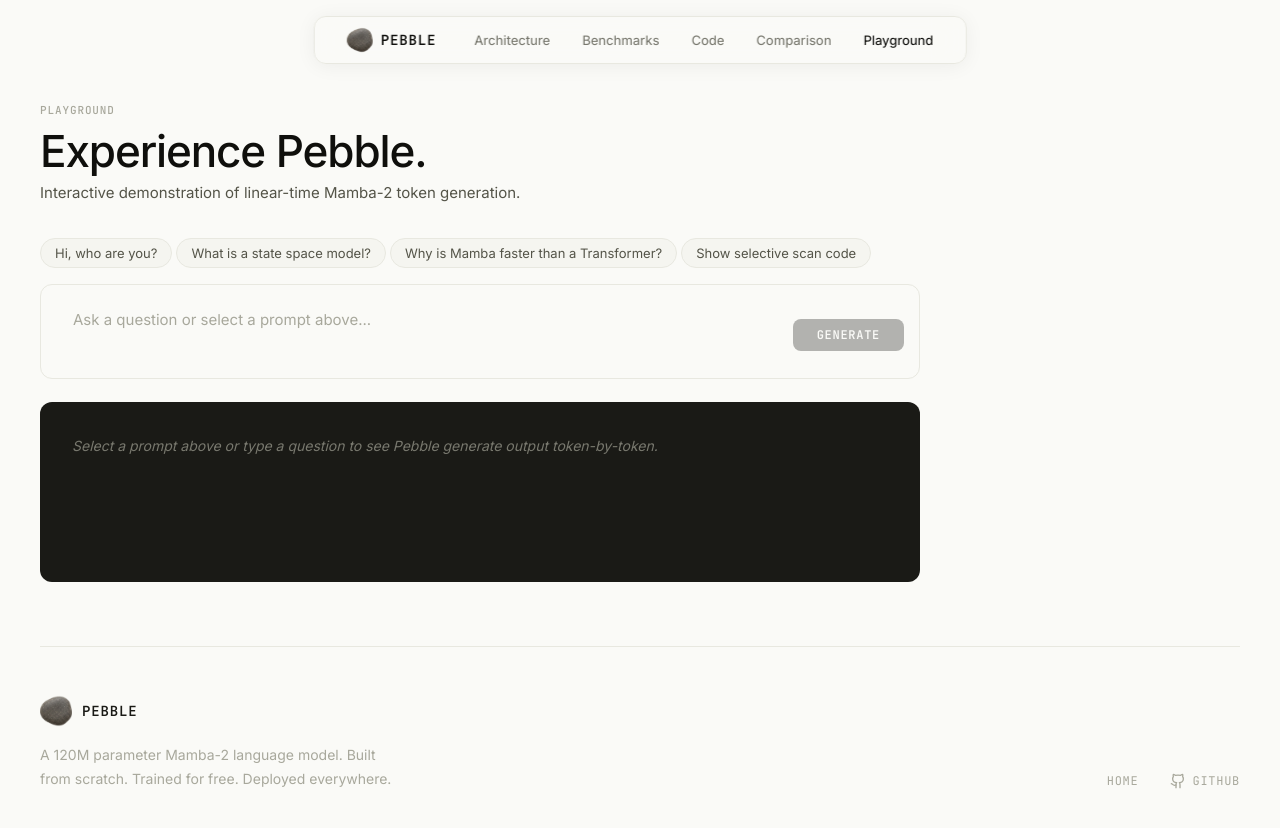
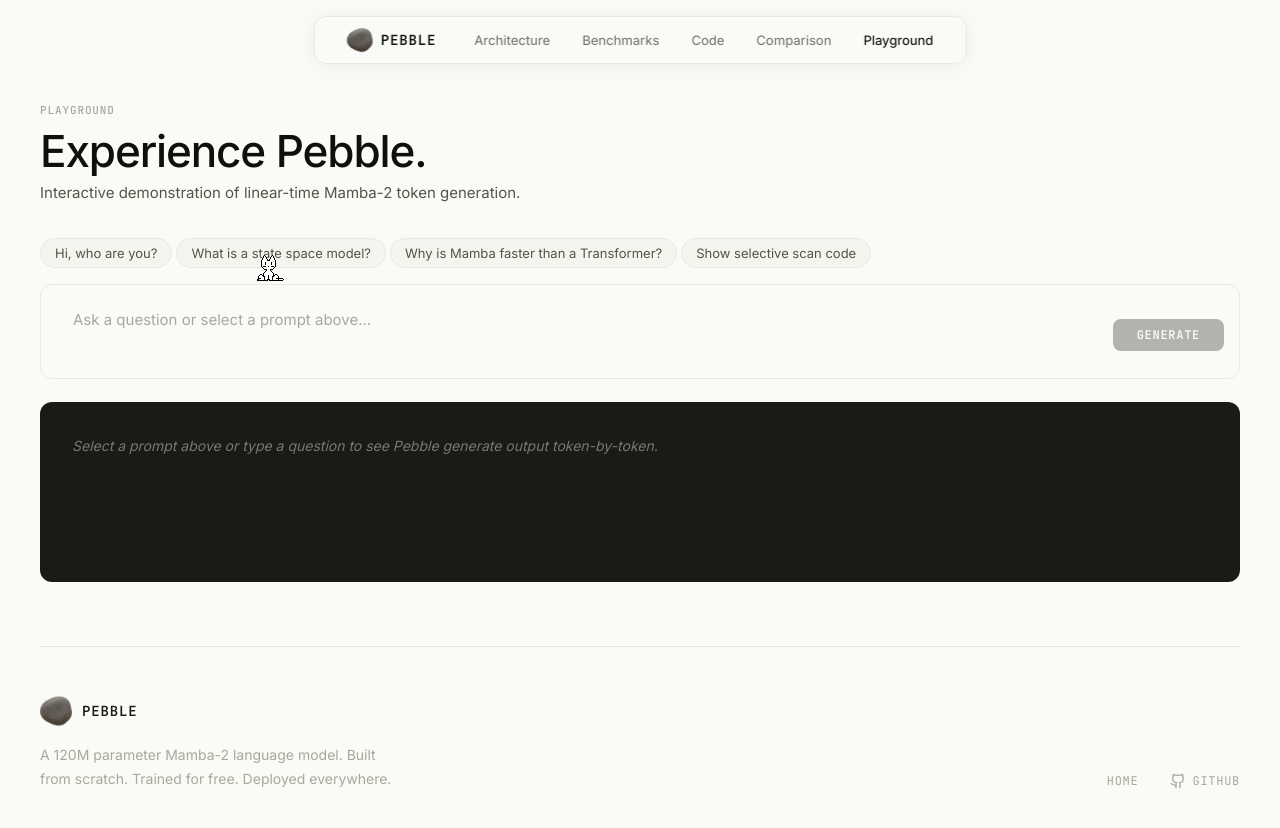
Before and after one commit to Atharva0808/pebble, a Next.js app in the folder web/: page /playground in a window 1280 px wide. Shown: the top 828 px of the page. Built offline with nearby package versions, Linux system fonts and the light colour scheme.

Commit message:
fix(web): replace oneko.gif with valid 3.3KB GIF asset and align playground header flush left

```diff
--- a/web/app/playground/page.tsx
+++ b/web/app/playground/page.tsx
@@ -141,7 +141,6 @@
           initial="hidden"
           animate="visible"
           variants={stagger}
-          style={{ maxWidth: "880px" }}
         >
           {/* ── Left-Aligned Header ────────────────────────────────────────── */}
           <div style={{ textAlign: "left", marginBottom: "var(--space-xl)" }}>
```
Also changed, not shown: web/public/oneko.gif.
